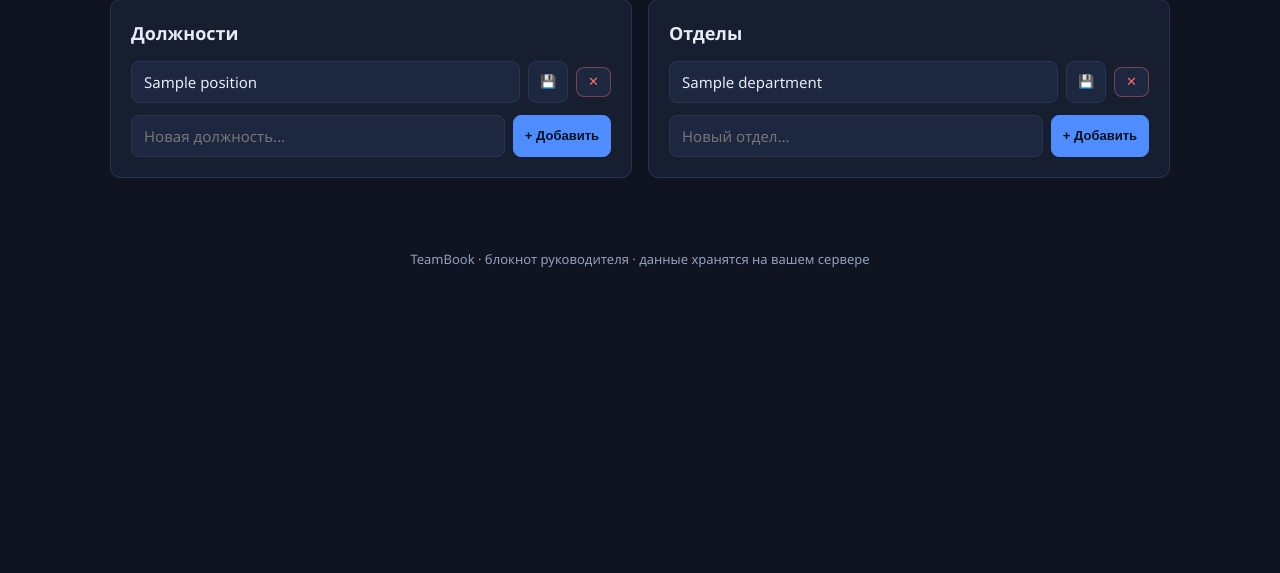
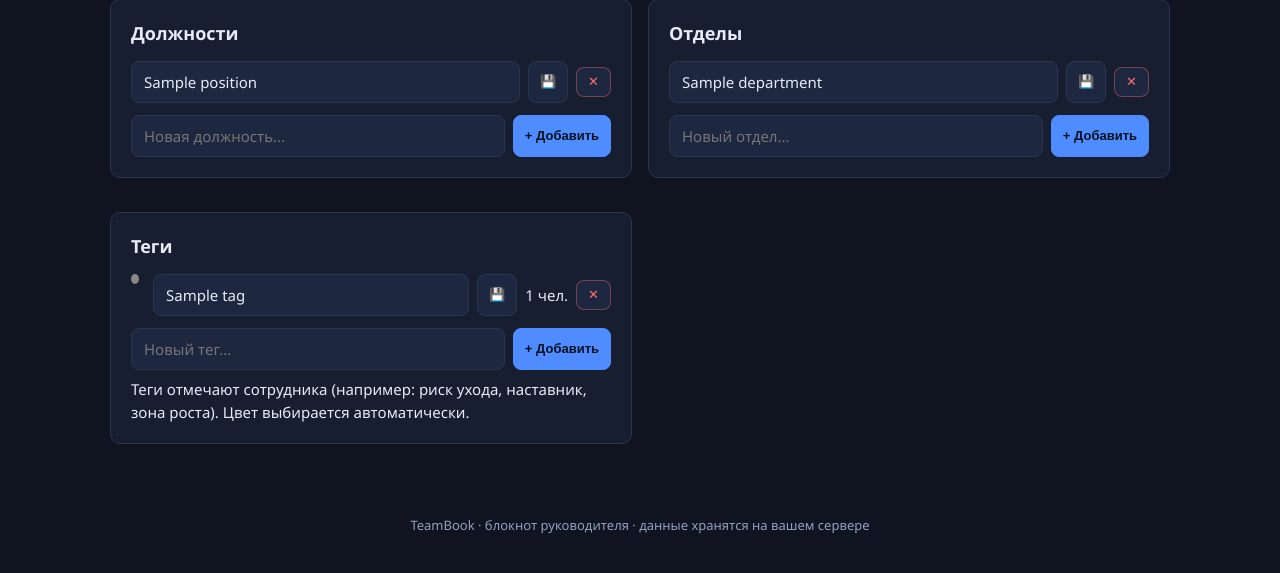
Before and after one commit to shoonia69/teambook, a Flask app: page /catalogs in a window 1280 px wide. Shown: the part 140-713 px from the top of the page. Run offline with Flask 3, Linux system fonts and the light colour scheme; the visitor is signed in with stand-in values (Sample User, id 1); tables that the repository leaves empty hold one stand-in row (values such as "Sample post").

Commit message:
feat: теги сотрудников — справочник тегов (с цветом), привязка при создании/редактировании, отображение в списке и карточке

```diff
--- a/app.py
+++ b/app.py
@@ -126,6 +126,19 @@ CREATE TABLE IF NOT EXISTS meetings (
     date        TEXT NOT NULL,
     summary     TEXT DEFAULT '',
     created_at  TEXT DEFAULT (datetime('now'))
+);
+
+CREATE TABLE IF NOT EXISTS tags (
+    id     INTEGER PRIMARY KEY AUTOINCREMENT,
+    name   TEXT NOT NULL UNIQUE,
+    color  TEXT NOT NULL DEFAULT '#5B8DEF',
+    created_at TEXT DEFAULT (datetime('now'))
+);
+
+CREATE TABLE IF NOT EXISTS employee_tags (
+    employee_id INTEGER NOT NULL REFERENCES employees(id) ON DELETE CASCADE,
+    tag_id      INTEGER NOT NULL REFERENCES tags(id) ON DELETE CASCADE,
+    PRIMARY KEY (employee_id, tag_id)
 );
 """
 
@@ -327,9 +340,26 @@ def index():
 
     employees = [
         {"id": r["id"], "name": r["name"], "position": r["position"],
-         "department": r["department"], "salary": r["salary"]}
+         "department": r["department"], "salary": r["salary"], "tags": []}
         for r in rows
     ]
+
+    # собрать теги всех показанных сотрудников одним запросом
+    if employees:
+        ids = [e["id"] for e in employees]
+        marks = ",".join("?" * len(ids))
+        tag_rows = db.execute(
+            f"""SELECT et.employee_id, t.id, t.name, t.color FROM employee_tags et
+                JOIN tags t ON t.id = et.tag_id
+                WHERE et.employee_id IN ({marks}) ORDER BY t.name""",
+            tuple(ids),
+        ).fetchall()
+        tagmap = {}
+        for tr in tag_rows:
+            tagmap.setdefault(tr["employee_id"], []).append(
+                {"id": tr["id"], "name": tr["name"], "color": tr["color"]})
+        for e in employees:
+            e["tags"] = tagmap.get(e["id"], [])
 
     # Поиск по имени/фамилии (регистронезависимо, поддержка кириллицы)
     if q:
@@ -358,13 +388,22 @@ def catalogs():
     db = get_db()
     positions = db.execute("SELECT * FROM positions ORDER BY name").fetchall()
     departments = db.execute("SELECT * FROM departments ORDER BY name").fetchall()
-    return render_template("catalogs.html", positions=positions, departments=departments)
+    tags = db.execute("SELECT id, name, color, "
+                      "(SELECT COUNT(*) FROM employee_tags et WHERE et.tag_id=tags.id) AS used "
+                      "FROM tags ORDER BY name").fetchall()
+    return render_template("catalogs.html", positions=positions,
+                           departments=departments, tags=tags)
+
+
+# Палитра цветов для тегов (по умолчанию при создании)
+TAG_COLORS = ["#5B8DEF", "#E4572E", "#1B998B", "#E9C46A", "#C44536",
+              "#772D8B", "#2A9D8F", "#D9667A", "#3F8B4F", "#6D597A", "#17A2B8", "#E07A5F"]
 
 
 @app.route("/catalog/<kind>/add", methods=["POST"])
 @login_required
 def catalog_add(kind):
-    if kind not in ("position", "department"):
+    if kind not in ("position", "department", "tag"):
         abort(404)
     name = request.form.get("name", "").strip()
     if not name:
@@ -372,7 +411,12 @@ def catalog_add(kind):
     else:
         db = get_db()
         try:
-            db.execute(f"INSERT INTO {kind}s (name) VALUES (?)", (name,))
+            if kind == "tag":
+                n = db.execute("SELECT COUNT(*) c FROM tags").fetchone()["c"]
+                color = TAG_COLORS[n % len(TAG_COLORS)]
+                db.execute("INSERT INTO tags (name, color) VALUES (?,?)", (name, color))
+            else:
+                db.execute(f"INSERT INTO {kind}s (name) VALUES (?)", (name,))
             db.commit()
             flash(f"Добавлено: {name}", "ok")
         except sqlite3.IntegrityError:
@@ -383,7 +427,7 @@ def catalog_add(kind):
 @app.route("/catalog/<kind>/<int:cid>/rename", methods=["POST"])
 @login_required
 def catalog_rename(kind, cid):
-    if kind not in ("position", "department"):
+    if kind not in ("position", "department", "tag"):
         abort(404)
     name = request.form.get("name", "").strip()
     if not name:
@@ -402,10 +446,12 @@ def catalog_rename(kind, cid):
 @app.route("/catalog/<kind>/<int:cid>/delete", methods=["POST"])
 @login_required
 def catalog_delete(kind, cid):
-    if kind not in ("position", "department"):
+    if kind not in ("position", "department", "tag"):
         abort(404)
     db = get_db()
-    # SET NULL снимет ссылку с сотрудников
+    # SET NULL снимет ссылку с сотрудников; для тегов — снимем связи в employee_tags
+    if kind == "tag":
+        db.execute("DELETE FROM employee_tags WHERE tag_id=?", (cid,))
     db.execute(f"DELETE FROM {kind}s WHERE id=?", (cid,))
     db.commit()
     flash("Удалено", "ok")
@@ -428,8 +474,10 @@ def employee_new():
     positions, departments = _cat_options(db)
     if request.method == "POST":
         return _save_employee(None)
+    tags = db.execute("SELECT * FROM tags ORDER BY name").fetchall()
     return render_template("employee_form.html", emp={}, title="Новый сотрудник",
-                           positions=positions, departments=departments)
+                           positions=positions, departments=departments, tags=tags,
+                           employee_tag_ids=[])
 
 
 @app.route("/employee/<int:eid>/edit", methods=["GET", "POST"])
@@ -442,8 +490,10 @@ def employee_edit(eid):
     if request.method == "POST":
         return _save_employee(eid)
     positions, departments = _cat_options(db)
+    tags = db.execute("SELECT * FROM tags ORDER BY name").fetchall()
     return render_template("employee_form.html", emp=emp, title="Редактирование",
-                           positions=positions, departments=departments)
+                           positions=positions, departments=departments, tags=tags,
+                           employee_tag_ids=_employee_tags(db, eid))
 
 
 def _clean_int(val):
@@ -480,9 +530,29 @@ def _save_employee(eid):
             "WHERE id=?",
             (name, pid, did, salary, hire_date, eid),
         )
+    # Теги сотрудника (many-to-many) — перезапись связей
+    _save_employee_tags(db, eid, request.form.getlist("tag_ids"))
     db.commit()
     flash("Сотрудник сохранён", "ok")
     return redirect(url_for("employee_view", eid=eid))
+
+
+def _save_employee_tags(db, eid, tag_ids):
+    """Обновить набор тегов сотрудника (перезапись many-to-many)."""
+    db.execute("DELETE FROM employee_tags WHERE employee_id=?", (eid,))
+    seen = set()
+    for v in tag_ids:
+        t = _clean_int(v)
+        if t is not None and t not in seen:
+            seen.add(t)
+            db.execute("INSERT OR IGNORE INTO employee_tags (employee_id, tag_id) "
+                       "VALUES (?,?)", (eid, t))
+
+
+def _employee_tags(db, eid):
+    """Вернуть список тегов сотрудника."""
+    return [r["tag_id"] for r in db.execute(
+        "SELECT tag_id FROM employee_tags WHERE employee_id=?", (eid,)).fetchall()]
 
 
 @app.route("/employee/<int:eid>")
@@ -508,6 +578,13 @@ def employee_view(eid):
     year = request.args.get("year", type=int, default=None)
     if year is None and years:
         year = years[0]["year"]
+
+    # Теги сотрудника
+    emp_tags = db.execute(
+        """SELECT t.id, t.name, t.color FROM tags t
+           JOIN employee_tags et ON et.tag_id = t.id
+           WHERE et.employee_id=? ORDER BY t.name""", (eid,)
+    ).fetchall()
 
     records = db.execute(
         "SELECT * FROM year_records WHERE employee_id=? AND year=?",
@@ -543,6 +620,7 @@ def employee_view(eid):
         meetings=meetings,
         history=history,
         positions=positions,
+        emp_tags=emp_tags,
         now_year=datetime.now().year,
     )
 
--- a/static/style.css
+++ b/static/style.css
@@ -102,6 +102,26 @@ a.view { color: var(--accent2); font-weight: 500; }
 .tag { display: inline-block; padding: 2px 9px; border-radius: 12px; font-size: 12px; font-weight: 600; }
 .tag-1H { background: rgba(79, 140, 255, .15); color: var(--accent); }
 .tag-2H { background: rgba(56, 217, 169, .15); color: var(--accent2); }
+.emp-tags { display: flex; flex-wrap: wrap; gap: 5px; }
+.tag-chip {
+  display: inline-block;
+  padding: 2px 10px;
+  border-radius: 12px;
+  font-size: 12px;
+  font-weight: 600;
+  color: var(--text);
+  background: color-mix(in srgb, var(--c) 22%, transparent);
+  border: 1px solid color-mix(in srgb, var(--c) 55%, transparent);
+}
+.tag-chip-mini {
+  display: inline-block; padding: 2px 8px; border-radius: 10px; font-size: 12px;
+  background: color-mix(in srgb, var(--c) 20%, transparent);
+  border: 1px solid color-mix(in srgb, var(--c) 50%, transparent);
+}
+.tag-select { display: flex; flex-wrap: wrap; gap: 8px; }
+.tag-option { display: inline-flex; align-items: center; gap: 6px; cursor: pointer; }
+.tag-option input { accent-color: var(--c); }
+.tag-dot { display: inline-block; width: 10px; height: 10px; border-radius: 50%; margin-right: 6px; }
 
 /* ---------- forms ---------- */
 .form-grid { display: grid; grid-template-columns: 1fr 1fr; gap: 16px; }
--- a/templates/catalogs.html
+++ b/templates/catalogs.html
@@ -58,6 +58,34 @@
       <button class="btn primary small" type="submit">+ Добавить</button>
     </form>
   </div>
+
+  <!-- Теги -->
+  <div class="card">
+    <div class="panel-title">Теги</div>
+    {% for t in tags %}
+      <div class="cat-row">
+        <form method="post" action="{{ url_for('catalog_rename', kind='tag', cid=t.id) }}"
+              class="cat-edit tag-edit">
+          <span class="tag-dot" style="background:{{ t.color }}"></span>
+          <input type="text" name="name" value="{{ t.name }}">
+          <button class="btn small" type="submit" title="Переименовать">💾</button>
+        </form>
+        <span class="sub tag-used">{{ t.used }} чел.</span>
+        <form method="post" action="{{ url_for('catalog_delete', kind='tag', cid=t.id) }}"
+              onsubmit="return confirm('Удалить тег «{{ t.name }}»? Снимется у всех сотрудников.')">
+          <button class="btn small danger" type="submit" title="Удалить">✕</button>
+        </form>
+      </div>
+    {% else %}
+      <div class="empty">Тегов пока нет</div>
+    {% endfor %}
+
+    <form method="post" action="{{ url_for('catalog_add', kind='tag') }}" class="cat-add">
+      <input type="text" name="name" placeholder="Новый тег..." required>
+      <button class="btn primary small" type="submit">+ Добавить</button>
+    </form>
+    <div class="sub" style="margin-top:8px">Теги отмечают сотрудника (например: риск ухода, наставник, зона роста). Цвет выбирается автоматически.</div>
+  </div>
 </div>
 
 {% endblock %}
```
Also changed, not shown: templates/employee_form.html (+15 -0 lines), templates/employee_view.html (+7 -0 lines), templates/index.html (+12 -0 lines), test_app.py (+36 -0 lines), README.md.
